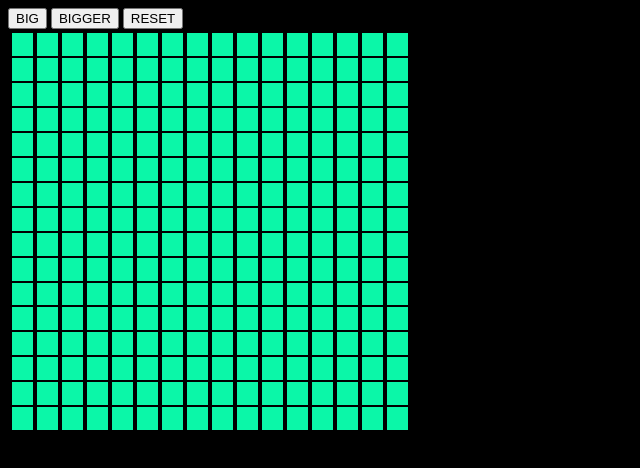
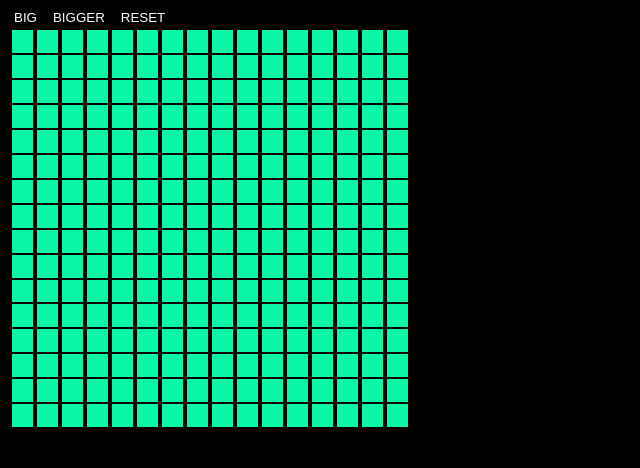
Before and after one commit to katrice96/etch-a-sketch, a plain HTML site: page index.html in a window 1280 px wide. Shown: the whole page, without its empty margins (0-640 px from the left). Drawn offline with Linux system fonts and the light colour scheme.

Commit message:
styled buttons removed border styles changed color

```diff
--- a/styles.css
+++ b/styles.css
@@ -7,7 +7,10 @@ body {
 
 }
 
-#resetButton {
+#resetButton, #sizeButtonOne, #sizeButtonTwo   {
+    border-style: none;
+    background-color: #000;
+    color: #ffffff;
 
 }
 
```
